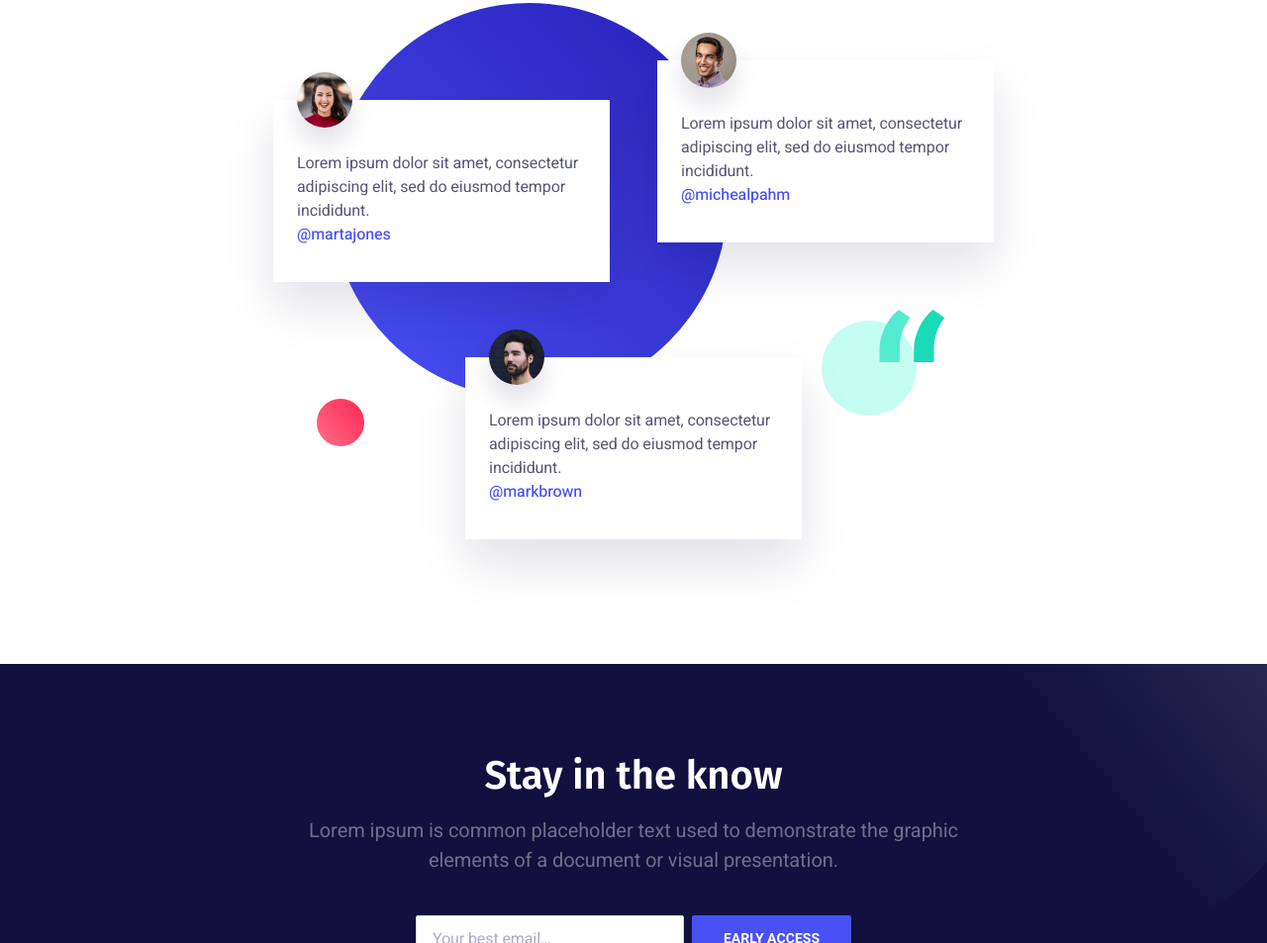
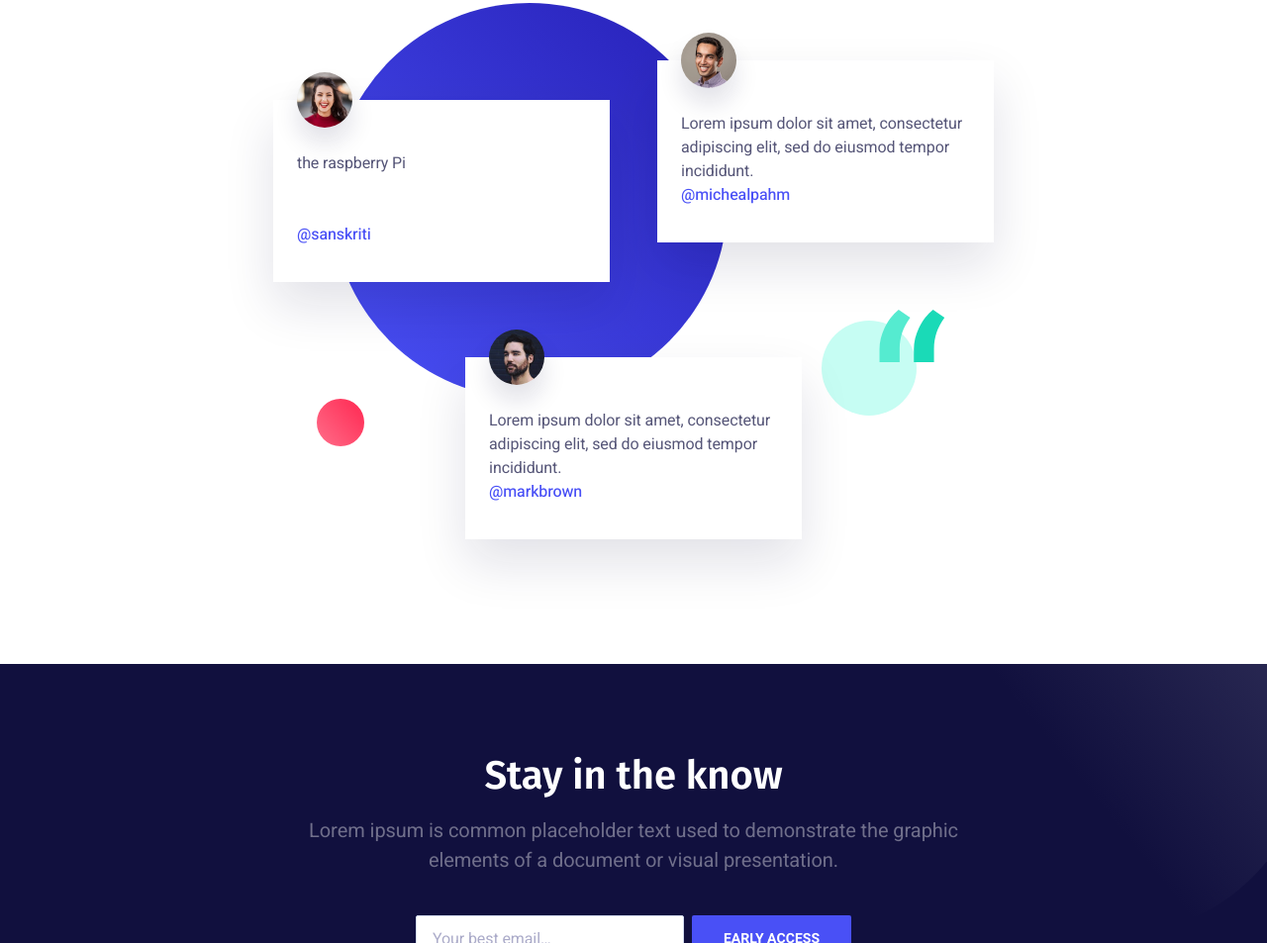
Before and after one commit to sanskriti2023/landingsite, a plain HTML site: page index.html in a window 1280 px wide. Shown: the part 2221-3174 px from the top of the page at 99% size. Drawn offline with nearby package versions, Linux system fonts and the light colour scheme.

Commit message:
footer edit

```diff
--- a/index.html
+++ b/index.html
@@ -406,12 +406,12 @@
 											<img class="mb-16" src="dist/images/testimonial-01.png" alt="Testimonial">
 										</div>
 										<div class="testimonial-body">
-											<p class="mb-0">Lorem ipsum dolor sit amet, consectetur adipiscing elit, sed do eiusmod tempor incididunt.</p>
+											<p class="mb-0">the raspberry Pi </p>
 										</div>
 									</div>
 									<div class="testimonial-footer">
 										<div class="testimonial-link">
-											<a href="#">@martajones</a>
+											<a href="#">@sanskriti</a>
 										</div>
 									</div>
 								</div>
```
